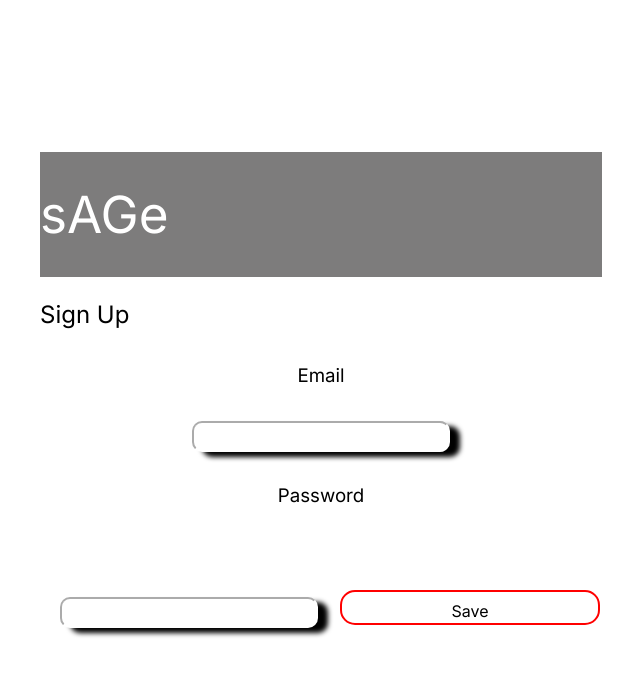
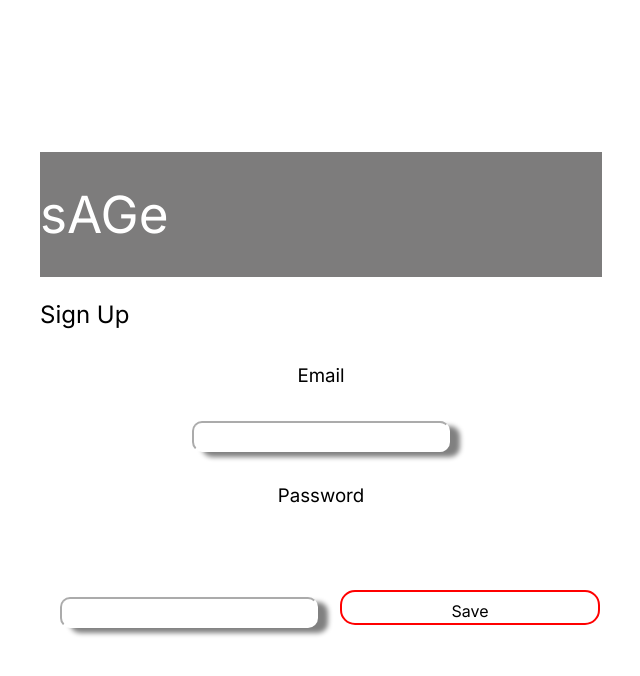
Before and after one commit to Angry-Bob/november-hackathon, a React (Vite) app in the folder frontend/hackathon-thon/: page / in a window 1280 px wide. Shown: the top 676 px of the page, without its empty margins (319-959 px from the left). Built offline with nearby package versions, Linux system fonts and the light colour scheme; a web font is replaced by a local one.

Commit message:
gray shadow

```diff
--- a/frontend/hackathon-thon/src/srh.css
+++ b/frontend/hackathon-thon/src/srh.css
@@ -91,7 +91,7 @@ h3{
     border-radius: 10px;
     height: 25px;
     width: 250px;
-    box-shadow: 10px 5px 5px black;
+    box-shadow: 10px 5px 5px gray;
     border-color: white;
     margin: 20px;
 }
```
